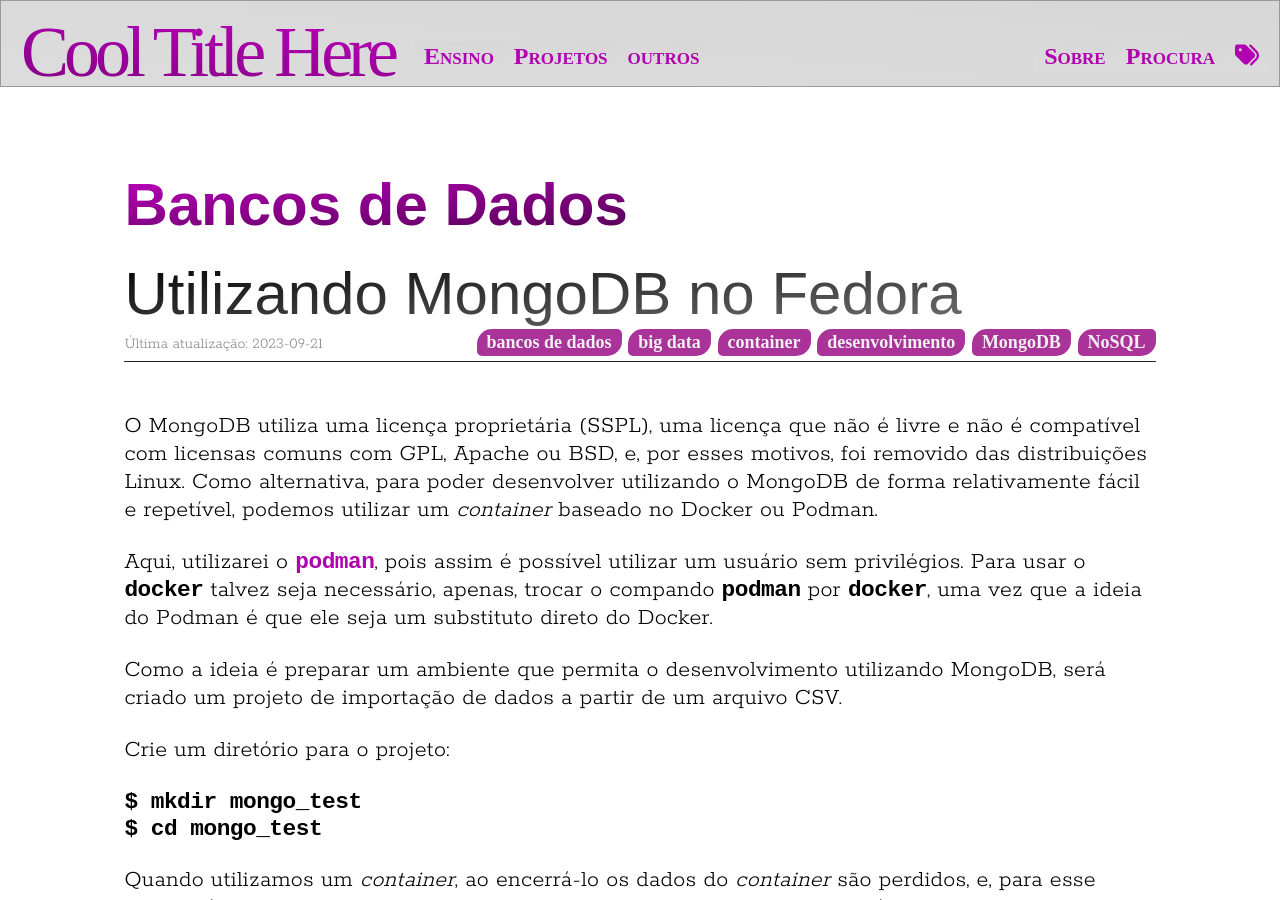
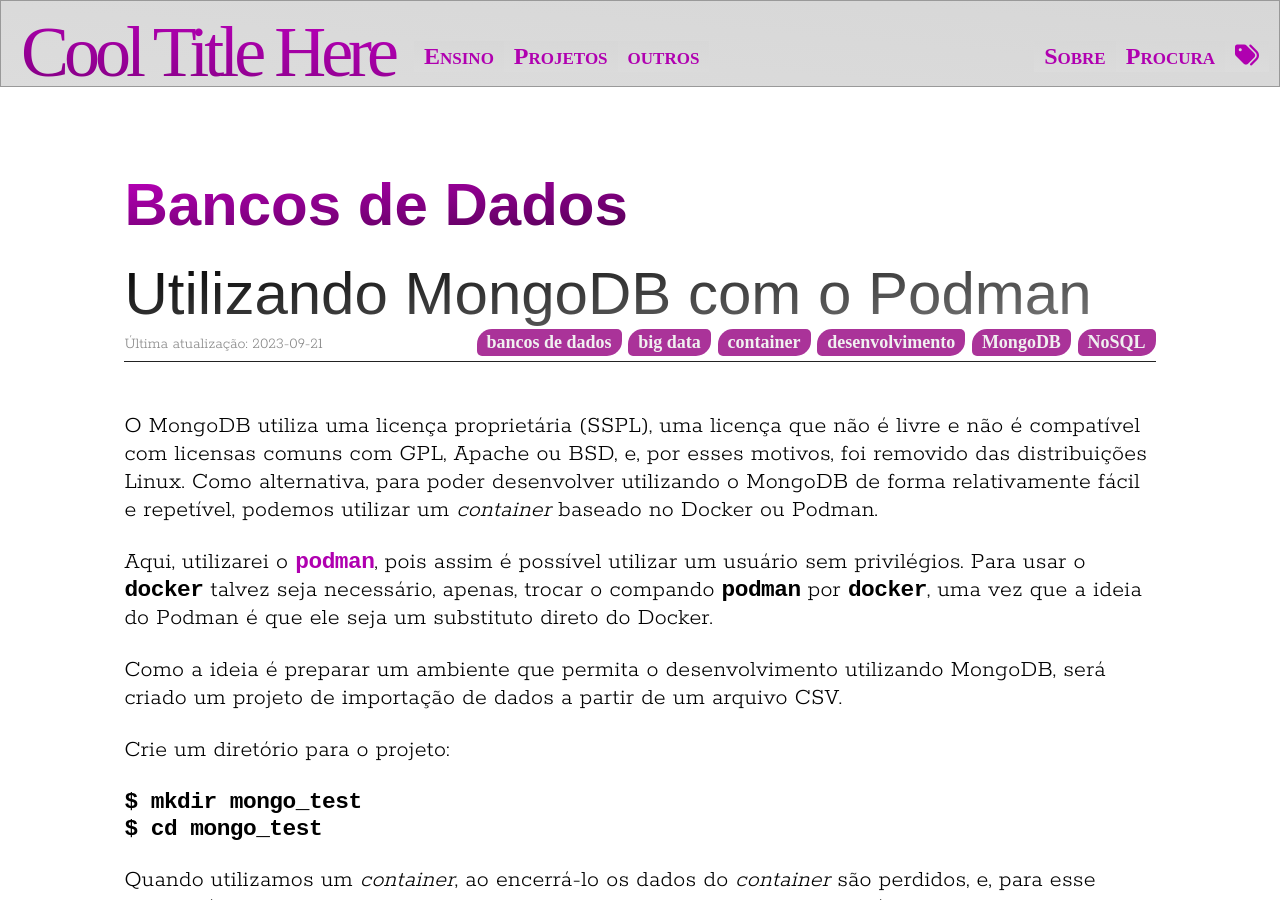
Before and after one commit to rafasgj/rafaeljeffman.com, a Jekyll site: the page built from tools/mongodb_fedora.md, in a window 1280 px wide and 900 px high. Built offline with Jekyll 4.4.1, drawn with Linux system fonts in a browser that asks for light colours; nearby versions of some CDN libraries; some web fonts are replaced.

Commit message:
tools/mongodb_fedora: Changed title

```diff
--- a/tools/mongodb_fedora.md
+++ b/tools/mongodb_fedora.md
@@ -1,5 +1,5 @@
 ---
-title: "Utilizando MongoDB no Fedora"
+title: "Utilizando MongoDB com o Podman"
 layout: main
 section: Bancos de Dados
 tags:
```
